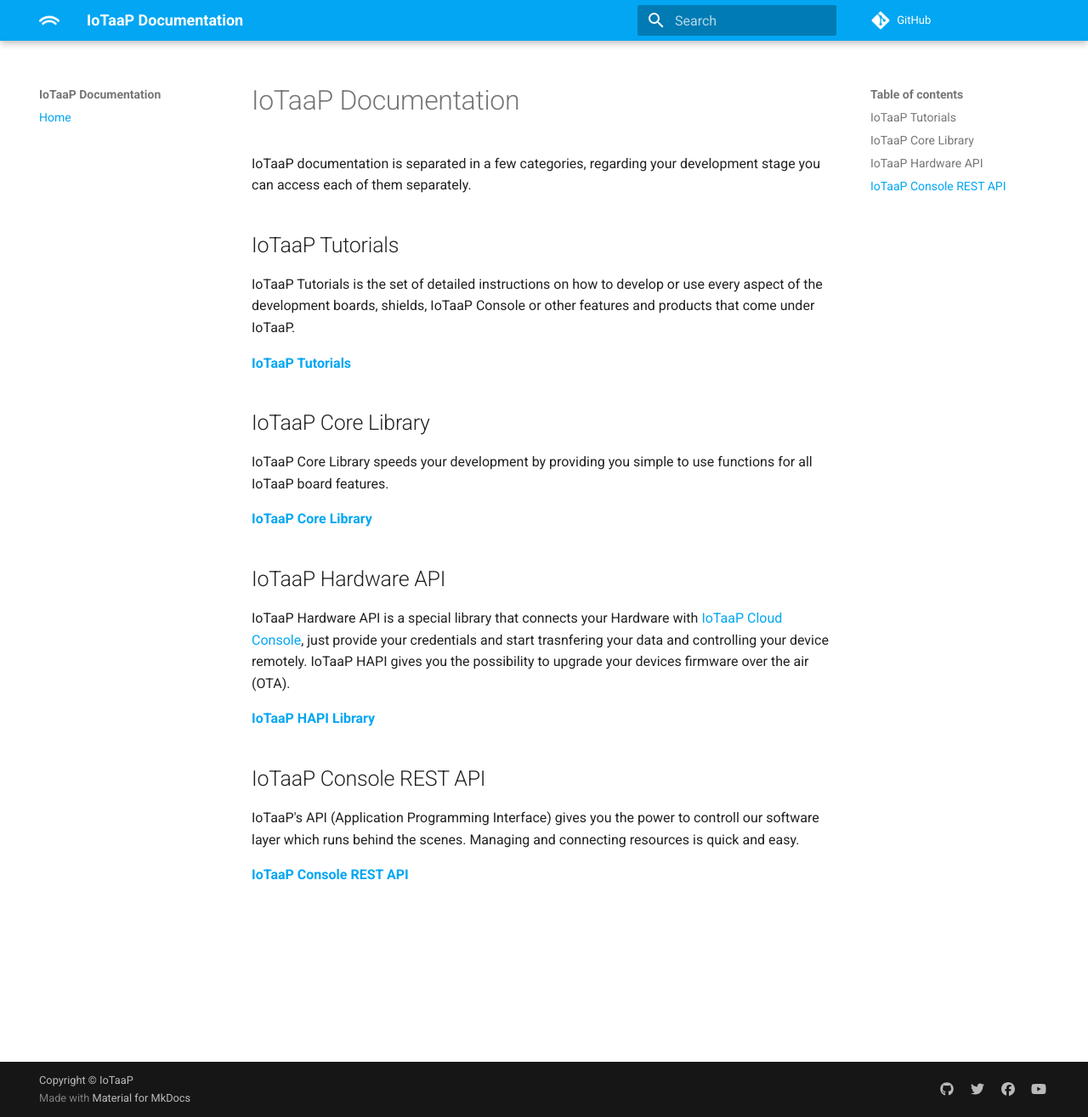
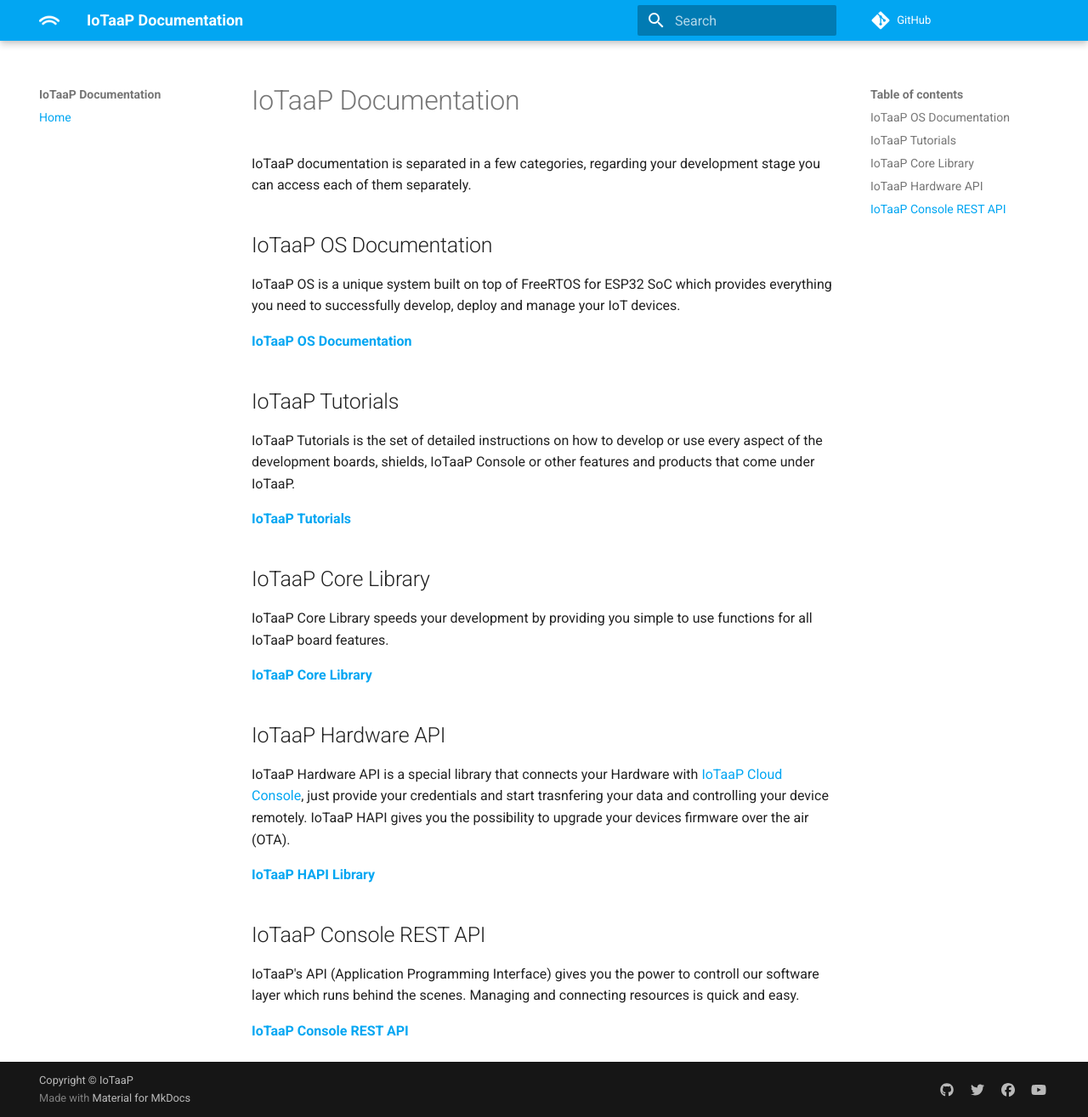
Before and after one commit to iotaap/docs-root, an MkDocs documentation site: the page built from docs/index.md, in a window 1280 px wide and 1315 px high. Shown: the whole window at 85% size. Built offline with MkDocs 1.6.1 and Material for MkDocs 9.7.7, drawn with Linux system fonts in a browser that asks for light colours; comment, search, counter and statistics services are not loaded.

Commit message:
Added IoTaaP OS Documentation

```diff
--- a/docs/index.md
+++ b/docs/index.md
@@ -1,6 +1,12 @@
 # IoTaaP Documentation
 
 IoTaaP documentation is separated in a few categories, regarding your development stage you can access each of them separately.
+
+## IoTaaP OS Documentation
+
+IoTaaP OS is a unique system built on top of FreeRTOS for ESP32 SoC which provides everything you need to successfully develop, deploy and manage your IoT devices.
+
+[**IoTaaP OS Documentation**](https://docs.iotaap.io/docs-iotaap-os/)
 
 ## IoTaaP Tutorials
 
```
